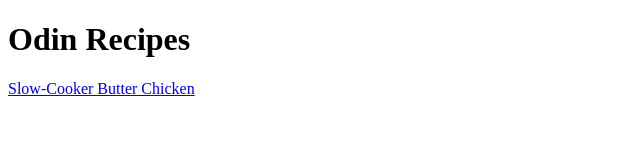
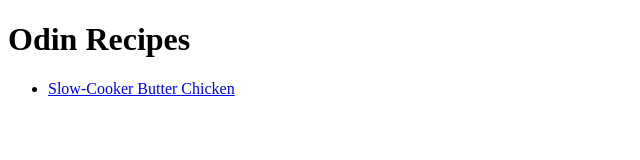
Before and after one commit to Iona01/odin-recipes, a plain HTML site: page index.html in a window 1280 px wide. Shown: the whole page, without its empty margins (0-640 px from the left). Drawn offline with Linux system fonts and the light colour scheme.

Commit message:
convert recipe list to ul

```diff
--- a/index.html
+++ b/index.html
@@ -6,7 +6,9 @@
     </head>
     <body>
         <h1>Odin Recipes</h1>
-        <a href="./recipes/slow-bc.html">Slow-Cooker Butter Chicken</a>
+        <ul>
+            <li><a href="./recipes/slow-bc.html">Slow-Cooker Butter Chicken</a></li>
+        </ul>
     </body>
     <!--This is a comment-->
 </html>
```
